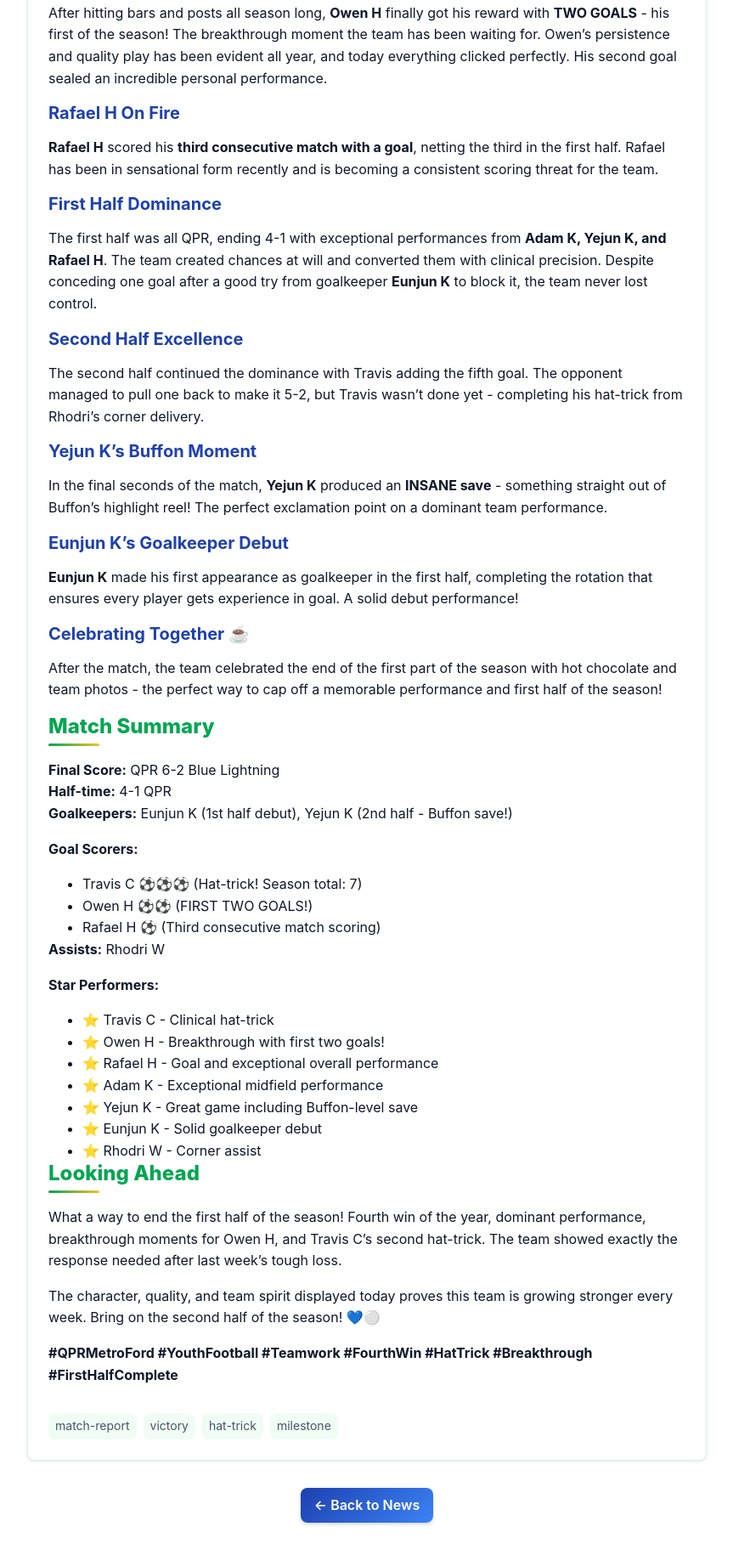
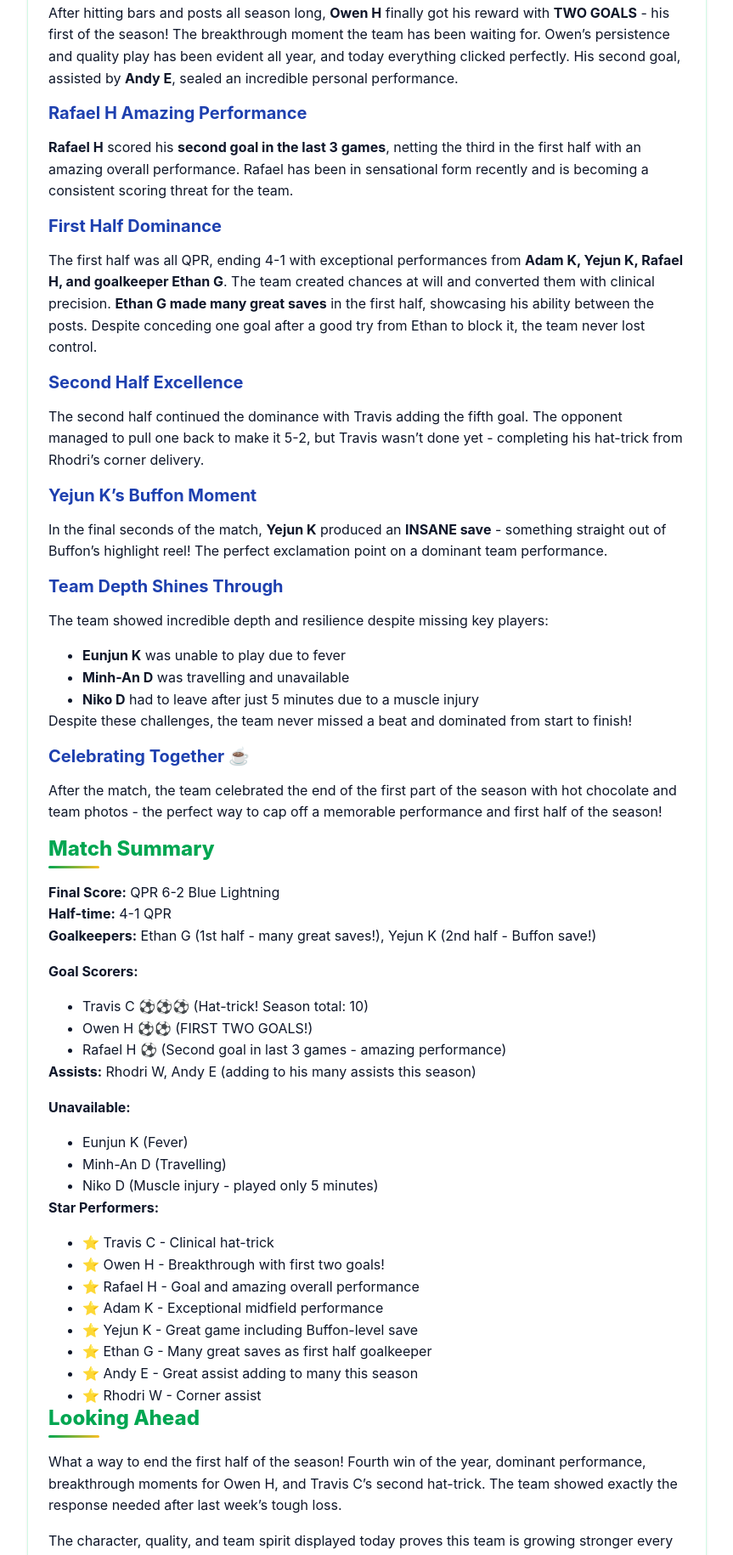
Before and after one commit to nagyelshal/QPR_web, an Astro site: page /QPR_web/news/dec-6-fourth-win in a window 1280 px wide. Shown: the part 825-2655 px from the top of the page at 85% size, without its empty margins (208-1071 px from the left). Built offline with nearby package versions, Linux system fonts and the light colour scheme; Astro itself is replaced by a stand-in of ours.

Commit message:
Update Dec 6 match details: correct goalkeeper and player details
Corrections:
- Eunjun K was absent due to fever (not playing)
- Rafael H: Second goal in last 3 matches (not third consecutive)
- Emphasized Andy E's many assists this season
- Ethan G made many great saves in first half
- Updated unavailable players: Eunjun K (fever), Minh-An D (travelling), Niko D (muscle injury - 5 min only)

Match-013 and news article both updated with accurate details.

```diff
--- a/src/content/news/dec-6-fourth-win.md
+++ b/src/content/news/dec-6-fourth-win.md
@@ -11,7 +11,7 @@
 
 ### Travis C Hat-Trick Masterclass
 
-**Travis C** delivered another stunning hat-trick performance, bringing his season total to an impressive **7 goals**:
+**Travis C** delivered another stunning hat-trick performance, bringing his season total to an impressive **10 goals**:
 
 - **First Goal:** Early strike to set the tone
 - **Second Goal:** Great awareness following up on an incredible save from their keeper on a crazy shot
@@ -21,15 +21,15 @@
 
 ### Owen H's Breakthrough Moment! 🎉
 
-After hitting bars and posts all season long, **Owen H** finally got his reward with **TWO GOALS** - his first of the season! The breakthrough moment the team has been waiting for. Owen's persistence and quality play has been evident all year, and today everything clicked perfectly. His second goal sealed an incredible personal performance.
+After hitting bars and posts all season long, **Owen H** finally got his reward with **TWO GOALS** - his first of the season! The breakthrough moment the team has been waiting for. Owen's persistence and quality play has been evident all year, and today everything clicked perfectly. His second goal, assisted by **Andy E**, sealed an incredible personal performance.
 
-### Rafael H On Fire
+### Rafael H Amazing Performance
 
-**Rafael H** scored his **third consecutive match with a goal**, netting the third in the first half. Rafael has been in sensational form recently and is becoming a consistent scoring threat for the team.
+**Rafael H** scored his **second goal in the last 3 games**, netting the third in the first half with an amazing overall performance. Rafael has been in sensational form recently and is becoming a consistent scoring threat for the team.
 
 ### First Half Dominance
 
-The first half was all QPR, ending 4-1 with exceptional performances from **Adam K, Yejun K, and Rafael H**. The team created chances at will and converted them with clinical precision. Despite conceding one goal after a good try from goalkeeper **Eunjun K** to block it, the team never lost control.
+The first half was all QPR, ending 4-1 with exceptional performances from **Adam K, Yejun K, Rafael H, and goalkeeper Ethan G**. The team created chances at will and converted them with clinical precision. **Ethan G made many great saves** in the first half, showcasing his ability between the posts. Despite conceding one goal after a good try from Ethan to block it, the team never lost control.
 
 ### Second Half Excellence
 
@@ -39,9 +39,14 @@
 
 In the final seconds of the match, **Yejun K** produced an **INSANE save** - something straight out of Buffon's highlight reel! The perfect exclamation point on a dominant team performance.
 
-### Eunjun K's Goalkeeper Debut
+### Team Depth Shines Through
 
-**Eunjun K** made his first appearance as goalkeeper in the first half, completing the rotation that ensures every player gets experience in goal. A solid debut performance!
+The team showed incredible depth and resilience despite missing key players:
+- **Eunjun K** was unable to play due to fever
+- **Minh-An D** was travelling and unavailable
+- **Niko D** had to leave after just 5 minutes due to a muscle injury
+
+Despite these challenges, the team never missed a beat and dominated from start to finish!
 
 ### Celebrating Together ☕
 
@@ -51,22 +56,28 @@
 
 **Final Score:** QPR 6-2 Blue Lightning
 **Half-time:** 4-1 QPR
-**Goalkeepers:** Eunjun K (1st half debut), Yejun K (2nd half - Buffon save!)
+**Goalkeepers:** Ethan G (1st half - many great saves!), Yejun K (2nd half - Buffon save!)
 
 **Goal Scorers:**
-- Travis C ⚽⚽⚽ (Hat-trick! Season total: 7)
+- Travis C ⚽⚽⚽ (Hat-trick! Season total: 10)
 - Owen H ⚽⚽ (FIRST TWO GOALS!)
-- Rafael H ⚽ (Third consecutive match scoring)
+- Rafael H ⚽ (Second goal in last 3 games - amazing performance)
 
-**Assists:** Rhodri W
+**Assists:** Rhodri W, Andy E (adding to his many assists this season)
+
+**Unavailable:**
+- Eunjun K (Fever)
+- Minh-An D (Travelling)
+- Niko D (Muscle injury - played only 5 minutes)
 
 **Star Performers:**
 - ⭐ Travis C - Clinical hat-trick
 - ⭐ Owen H - Breakthrough with first two goals!
-- ⭐ Rafael H - Goal and exceptional overall performance
+- ⭐ Rafael H - Goal and amazing overall performance
 - ⭐ Adam K - Exceptional midfield performance
 - ⭐ Yejun K - Great game including Buffon-level save
-- ⭐ Eunjun K - Solid goalkeeper debut
+- ⭐ Ethan G - Many great saves as first half goalkeeper
+- ⭐ Andy E - Great assist adding to many this season
 - ⭐ Rhodri W - Corner assist
 
 ## Looking Ahead
```
Also changed, not shown: data/matches.json (+24 -7 lines).
